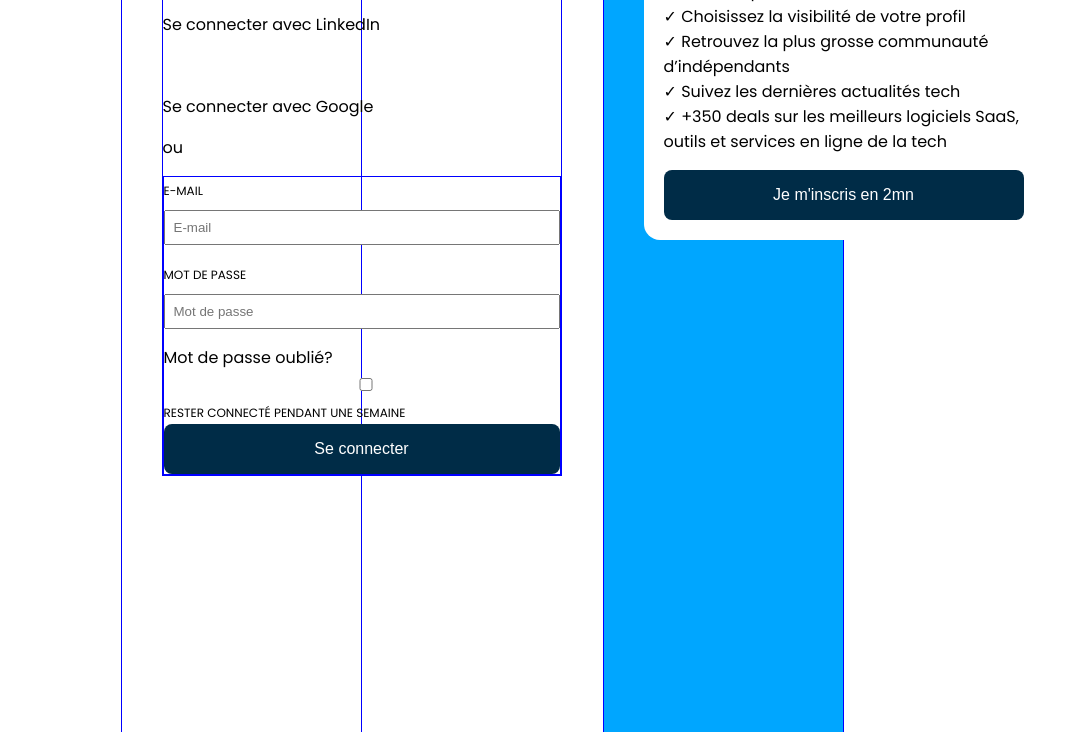
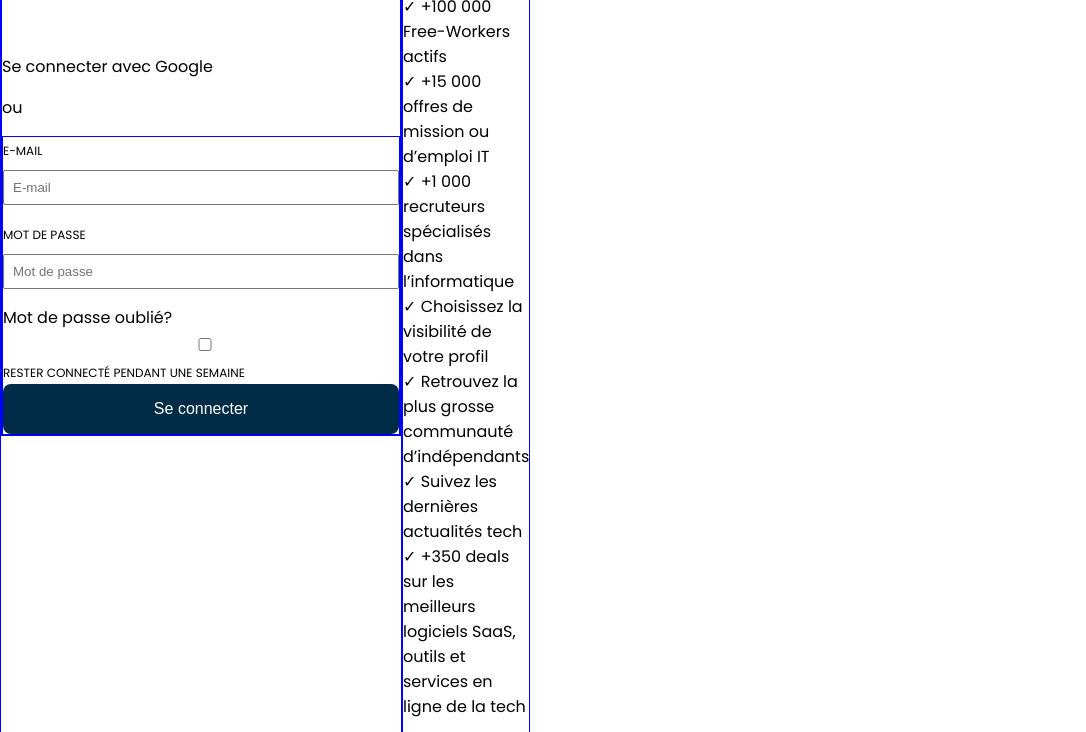
Before and after one commit to Bbrightr/freeWork-web-splash-screen, a plain HTML site: page index.html in a window 1280 px wide. Shown: the part 282-1014 px from the top of the page, without its empty margins (0-1086 px from the left). Drawn offline with Linux system fonts and the light colour scheme.

Commit message:
Update index.css

```diff
--- a/index.css
+++ b/index.css
@@ -6,16 +6,23 @@
     font-family: "Poppins", sans-serif;
     display: grid;
     grid-template-columns: repeat(12, 1fr);
+    grid-template-areas:
+    "left left left left left left right right right right right right"
+    "left left left left left left right right right right right right"
+    "left left left left left left right right right right right right"
+    "left left left left left left right right right right right right"
+    "left left left left left left right right right right right right"
+    "left left left left left left right right right right right right";
     margin: 0;
     /* width: 100vw; */
-    height: 100vw;
+    /* height: 100vw; */
 
 }
 
 .container {
-    width: 50%;
-    padding: 40px;
-    margin: 0 auto;
+    /* width: 50%; */
+    /* padding: 40px; */
+    /* margin: 0 auto; */
     border: 1px solid blue;
 
 
@@ -23,8 +30,8 @@
 }
 
 .leftDetail {
-
-    margin: 0 auto;
+    grid-area: left;
+    /* margin: 0 auto; */
 
 }
 
@@ -42,10 +49,11 @@
 
 .inscriptionBox {
     background: white;
-    padding: 20px;
+    /* padding: 20px; */
     border-radius: 16px ;
-    align-self: center;
-    width: 400px;
+    /* align-self: center; */
+    /* width: 400px; */
+    grid-area: right;
 
 }
 
```
